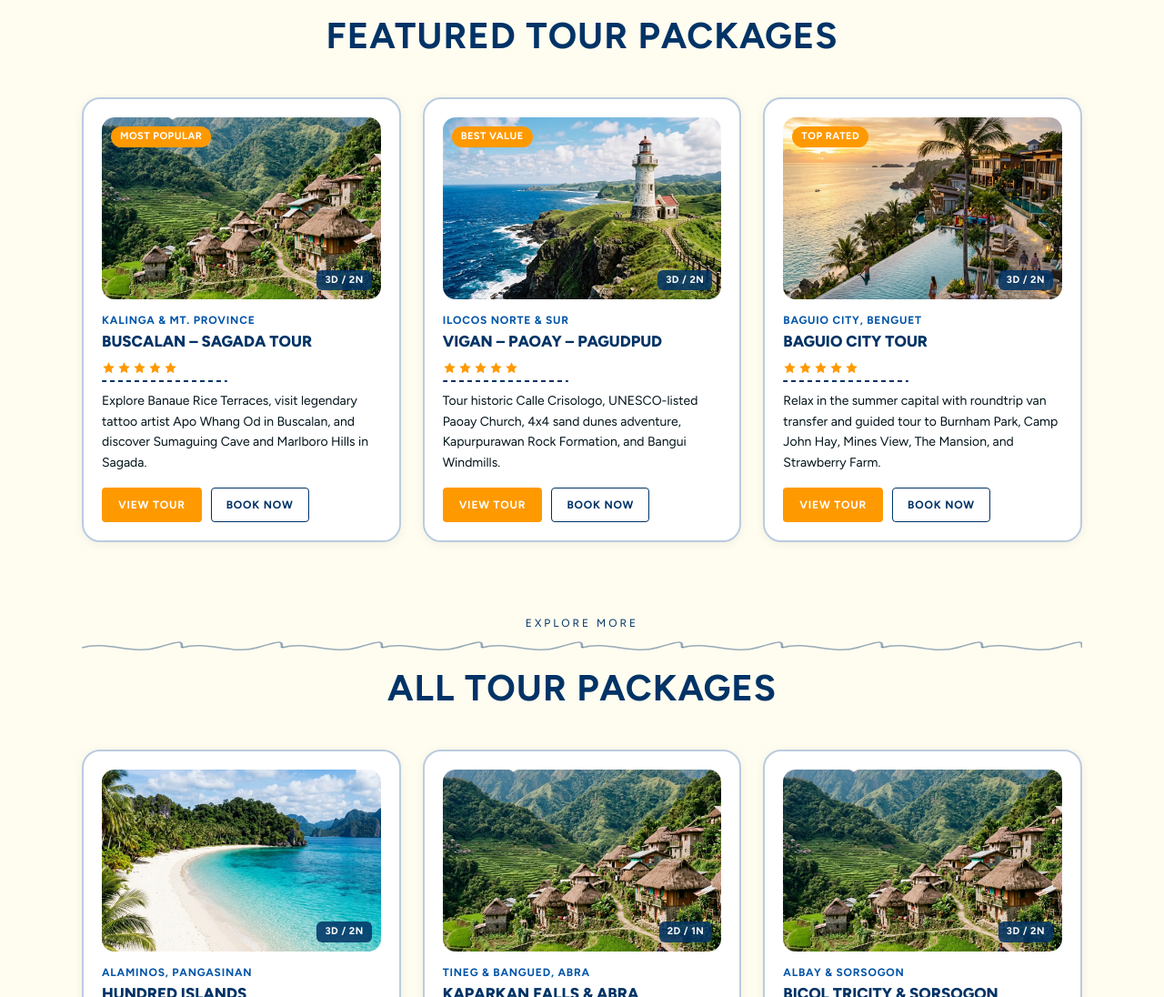
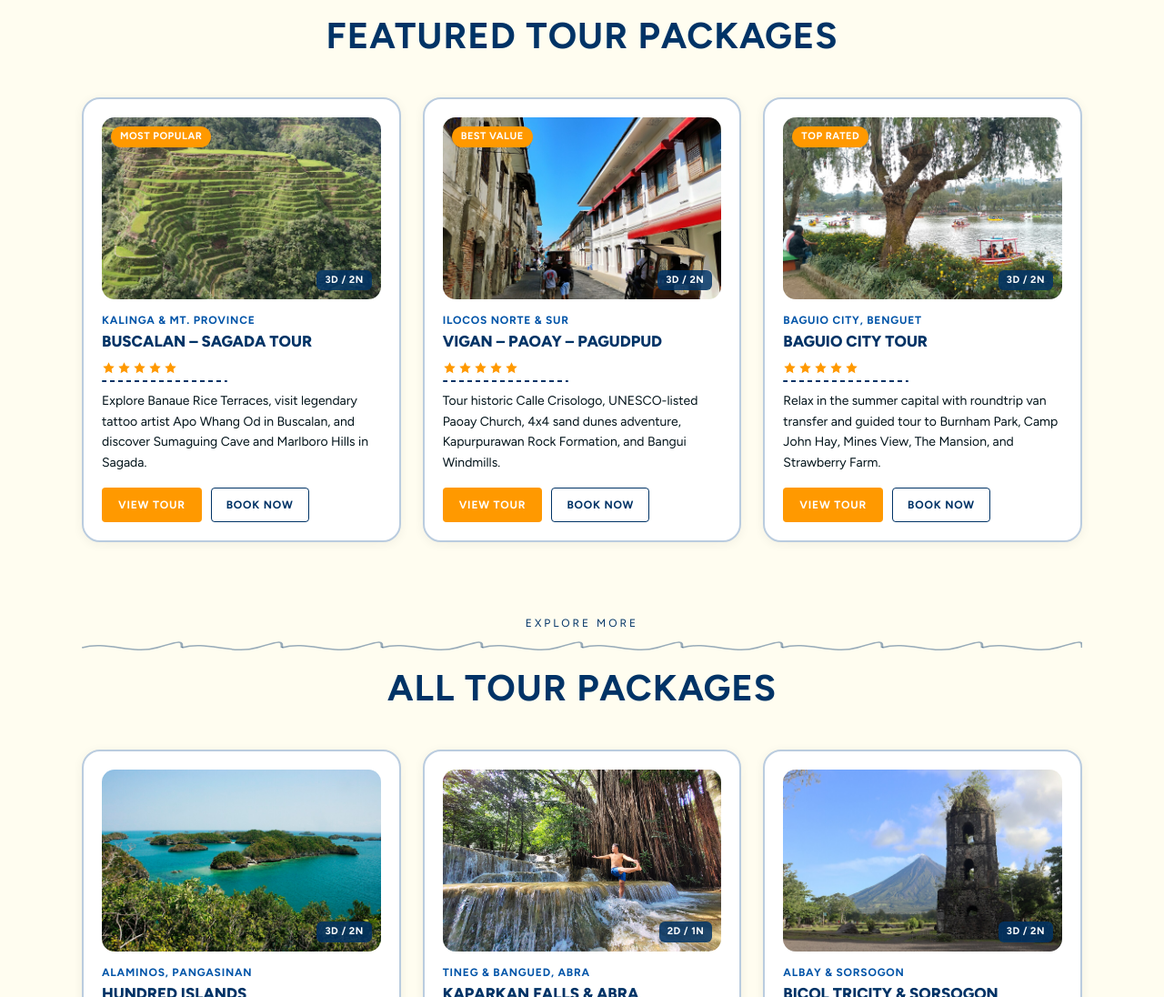
Before and after one commit to Gavin-The-Nub/bnd2, a Next.js app: page / in a window 1280 px wide. Shown: the part 920-2016 px from the top of the page at 91% size. Built offline with nearby package versions, Linux system fonts and the light colour scheme.

Commit message:
feat(home): update featured and tour packages with real destination photos

```diff
--- a/app/page.tsx
+++ b/app/page.tsx
@@ -28,7 +28,7 @@ const featuredPackages: Package[] = [
   {
     id: 1,
     slug: "buscalan",
-    image: "/pkg-village.jpg",
+    image: "/packages/buscalan-sagada.jpg",
     title: "Buscalan – Sagada Tour",
     duration: "3D / 2N",
     location: "Kalinga & Mt. Province",
@@ -39,7 +39,7 @@ const featuredPackages: Package[] = [
   {
     id: 2,
     slug: "ilocos",
-    image: "/pkg-lighthouse.jpg",
+    image: "/packages/vigan-ilocos.jpg",
     title: "Vigan – Paoay – Pagudpud",
     duration: "3D / 2N",
     location: "Ilocos Norte & Sur",
@@ -50,7 +50,7 @@ const featuredPackages: Package[] = [
   {
     id: 3,
     slug: "baguio",
-    image: "/pkg-hotel.jpg",
+    image: "/packages/baguio-city.jpg",
     title: "Baguio City Tour",
     duration: "3D / 2N",
     location: "Baguio City, Benguet",
@@ -64,7 +64,7 @@ const morePackages: Package[] = [
   {
     id: 4,
     slug: "hundred-islands",
-    image: "/pkg-beach.jpg",
+    image: "/packages/hundred-islands.jpg",
     title: "Hundred Islands",
     duration: "3D / 2N",
     location: "Alaminos, Pangasinan",
@@ -74,7 +74,7 @@ const morePackages: Package[] = [
   {
     id: 5,
     slug: "kaparkan-abra",
-    image: "/pkg-village.jpg",
+    image: "/packages/kaparkan-abra.jpg",
     title: "Kaparkan Falls & Abra",
     duration: "2D / 1N",
     location: "Tineg & Bangued, Abra",
@@ -84,7 +84,7 @@ const morePackages: Package[] = [
   {
     id: 6,
     slug: "bicol",
-    image: "/pkg-village.jpg",
+    image: "/packages/mayon-bicol.jpg",
     title: "Bicol Tricity & Sorsogon",
     duration: "3D / 2N",
     location: "Albay & Sorsogon",
@@ -94,7 +94,7 @@ const morePackages: Package[] = [
   {
     id: 7,
     slug: "mt-pinatubo",
-    image: "/pkg-village.jpg",
+    image: "/packages/mt-pinatubo.jpg",
     title: "Mt. Pinatubo 4x4 Adventure",
     duration: "1D Tour",
     location: "Capas, Tarlac & Zambales",
@@ -104,7 +104,7 @@ const morePackages: Package[] = [
   {
     id: 8,
     slug: "palawan",
-    image: "/pkg-beach.jpg",
+    image: "/packages/el-nido-palawan.jpg",
     title: "El Nido & Puerto Princesa",
     duration: "4D / 3N",
     location: "Palawan",
@@ -114,7 +114,7 @@ const morePackages: Package[] = [
   {
     id: 9,
     slug: "cebu",
-    image: "/pkg-beach.jpg",
+    image: "/packages/cebu.jpg",
     title: "Cebu Cultural & Coastal",
     duration: "4D / 3N",
     location: "Cebu, Visayas",
```
Also changed, not shown: 1 other file (tests, documents, lock files or other folders).
